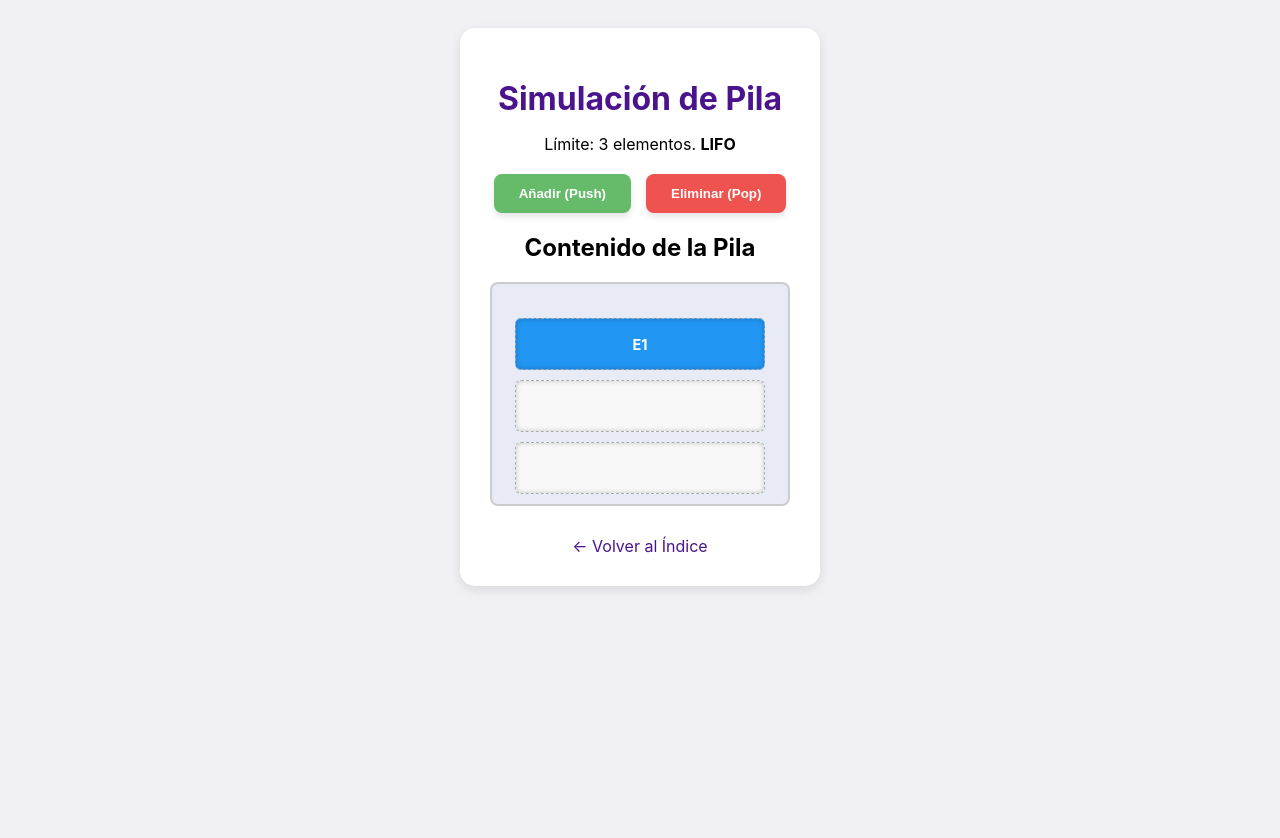
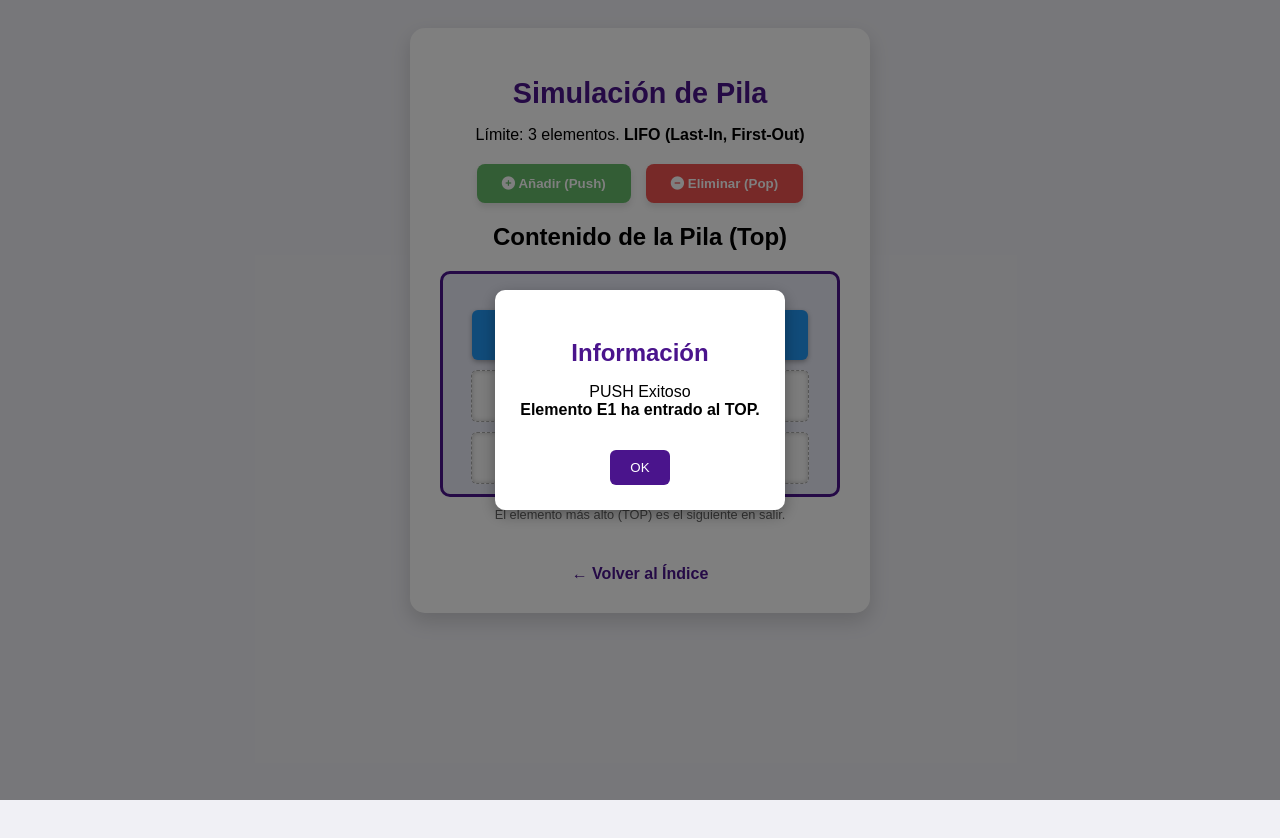
Before and after one commit to FranAgOchoa/estructuras-de-datos, a plain HTML site: page pilas.html in a window 1280 px wide. Both pictures are taken after a click on the button "Añadir (Push)". Drawn offline with Linux system fonts and the light colour scheme.

Commit message:
Update pilas.html

```diff
--- a/pilas.html
+++ b/pilas.html
@@ -3,13 +3,19 @@
 <head>
     <meta charset="UTF-8">
     <meta name="viewport" content="width=device-width, initial-scale=1.0">
-    <title>Simulación Estricta de Pilas</title>
+    <title>Simulación Estándar de Pilas</title>
 
-    <!-- ESTILOS (CSS) -->
     <style>
+        :root {
+            --primary-color: #4a148c;
+            --accent-color: #2196f3;
+            --bg-light: #e8eaf6;
+            --bg-page: #f0f0f5;
+        }
+
         body {
-            font-family: 'Inter', sans-serif;
-            background-color: #f0f0f5;
+            font-family: Arial, sans-serif;
+            background-color: var(--bg-page);
             display: flex;
             flex-direction: column;
             align-items: center;
@@ -21,15 +27,17 @@
             background-color: white;
             padding: 30px;
             border-radius: 15px;
-            box-shadow: 0 4px 12px rgba(0, 0, 0, 0.1);
+            box-shadow: 0 8px 20px rgba(0, 0, 0, 0.15);
             width: 90%;
-            max-width: 300px;
+            max-width: 400px;
             text-align: center;
+            margin-bottom: 20px;
         }
 
         h1 {
-            color: #4a148c;
+            color: var(--primary-color);
             margin-bottom: 5px;
+            font-size: 1.8em;
         }
 
         .controls {
@@ -49,6 +57,11 @@
             box-shadow: 0 4px 6px rgba(0, 0, 0, 0.1);
         }
 
+        .btn:hover {
+            transform: translateY(-2px);
+            box-shadow: 0 6px 10px rgba(0, 0, 0, 0.2);
+        }
+
         .btn-add {
             background-color: #66bb6a;
             color: white;
@@ -60,8 +73,8 @@
         }
 
         .stack-slots-container {
-            border: 2px solid #ccc;
-            border-radius: 8px;
+            border: 3px solid var(--primary-color);
+            border-radius: 10px;
             padding: 10px;
             margin-top: 20px;
             min-height: 200px;
@@ -69,7 +82,7 @@
             flex-direction: column-reverse;
             align-items: center;
             gap: 10px;
-            background-color: #e8eaf6;
+            background-color: var(--bg-light);
         }
 
         .stack-slot {
@@ -81,7 +94,7 @@
             border-radius: 6px;
             box-shadow: inset 0 0 5px rgba(0, 0, 0, 0.2);
             font-weight: bold;
-            font-size: 0.9em;
+            font-size: 1em;
             color: #333;
             background-color: #f8f8f8;
             border: 1px dashed #aaa;
@@ -89,8 +102,67 @@
         }
 
         .stack-slot.active {
-            background-color: #2196f3;
+            background-color: var(--accent-color);
             color: white;
+            border: none;
+            box-shadow: 0 2px 5px rgba(0, 0, 0, 0.3);
+        }
+
+        .back-link {
+            margin-top: 30px;
+            display: inline-block;
+            color: var(--primary-color);
+            text-decoration: none;
+            font-weight: 600;
+            transition: color 0.2s;
+        }
+        .back-link:hover {
+            color: var(--accent-color);
+        }
+
+        .modal {
+            position: fixed;
+            top: 0;
+            left: 0;
+            width: 100%;
+            height: 100%;
+            background-color: rgba(0, 0, 0, 0.5);
+            display: none;
+            justify-content: center;
+            align-items: center;
+            z-index: 1000;
+        }
+        .modal-content {
+            background-color: white;
+            padding: 25px;
+            border-radius: 10px;
+            box-shadow: 0 5px 15px rgba(0, 0, 0, 0.3);
+            max-width: 300px;
+            text-align: center;
+            animation: fadeIn 0.3s;
+        }
+        .modal-title {
+            font-size: 1.5em;
+            margin-bottom: 10px;
+            font-weight: bold;
+        }
+        .modal-ok-btn {
+            background-color: var(--primary-color);
+            color: white;
+            padding: 10px 20px;
+            border: none;
+            border-radius: 6px;
+            cursor: pointer;
+            margin-top: 15px;
+            transition: background-color 0.2s;
+        }
+        .modal-ok-btn:hover {
+            background-color: #5b21b6;
+        }
+
+        @keyframes fadeIn {
+            from { opacity: 0; transform: scale(0.9); }
+            to { opacity: 1; transform: scale(1); }
         }
     </style>
     <link rel="stylesheet" href="https://cdnjs.cloudflare.com/ajax/libs/font-awesome/6.0.0-beta3/css/all.min.css">
@@ -98,38 +170,46 @@
 <body>
     <div class="container">
         <h1>Simulación de Pila</h1>
-        <p>Límite: 3 elementos. <strong>LIFO</strong></p>
+        <p>Límite: 3 elementos. <strong>LIFO (Last-In, First-Out)</strong></p>
 
-        <!-- Controles -->
         <div class="controls">
             <button class="btn btn-add" onclick="pushElement()">
-                <i></i> Añadir (Push)
+                <i class="fas fa-plus-circle"></i> Añadir (Push)
             </button>
             <button class="btn btn-remove" onclick="popElement()">
-                <i></i> Eliminar (Pop)
+                <i class="fas fa-minus-circle"></i> Eliminar (Pop)
             </button>
         </div>
 
-        <h2>Contenido de la Pila</h2>
+        <h2>Contenido de la Pila (Top)</h2>
 
         <div id="stackSlotsContainer" class="stack-slots-container">
             <div id="slot2" class="stack-slot"></div>
             <div id="slot1" class="stack-slot"></div>
             <div id="slot0" class="stack-slot"></div>
         </div>
+        <p style="font-size: 0.8em; color: #666; margin-top: 10px;">El elemento más alto (TOP) es el siguiente en salir.</p>
 
-        <a href="index.html" style="margin-top: 30px; display: inline-block; color: #4a148c; text-decoration: none;">
+        <a href="index.html" class="back-link">
             ← Volver al Índice
         </a>
     </div>
 
+    <div id="messageModal" class="modal">
+        <div class="modal-content">
+            <h3 id="modalTitle" class="modal-title"></h3>
+            <p id="modalBody"></p>
+            <button class="modal-ok-btn" onclick="closeModal()">OK</button>
+        </div>
+    </div>
     <script>
         let stack = [];
         const LIMITE = 3;
         let elementCounter = 1;
 
-
-        let hasOverflowed = false;
+        const modal = document.getElementById('messageModal');
+        const modalTitle = document.getElementById('modalTitle');
+        const modalBody = document.getElementById('modalBody');
 
         const slots = [
             document.getElementById('slot0'),
@@ -137,19 +217,22 @@
             document.getElementById('slot2')
         ];
 
-        function showMessage(title, isError = false) {
-            const prefix = isError ? "ERROR: " : "INFO: ";
-            alert(prefix + title);
+        function showMessage(title, body, isError = false) {
+            modalTitle.textContent = isError ? "¡ERROR!" : "Información";
+            modalTitle.style.color = isError ? '#ef5350' : '#4a148c';
+            modalBody.innerHTML = title + (body ? "<br><strong>" + body + "</strong>" : "");
+            modal.style.display = 'flex';
         }
 
+        function closeModal() {
+            modal.style.display = 'none';
+        }
 
         function updateDisplay() {
-
             slots.forEach(slot => {
                 slot.textContent = "";
                 slot.className = 'stack-slot';
             });
-
 
             stack.forEach((element, i) => {
                 const currentSlot = slots[i];
@@ -157,38 +240,44 @@
                 if (currentSlot) {
                     currentSlot.textContent = element;
                     currentSlot.classList.add('active');
+                    if (i === stack.length - 1) {
+                         currentSlot.textContent += " (TOP)";
+                    }
                 }
             });
         }
 
         function pushElement() {
-            if (hasOverflowed) {
-                showMessage("OVERFLOW ESTRICTO: Pila agotada. No se permite insertar (Push).", true);
+            if (stack.length === LIMITE) {
+                showMessage(
+                    "OVERFLOW: Pila Llena",
+                    `El límite es ${LIMITE} elementos. No se puede realizar el Push.`,
+                    true
+                );
                 return;
             }
-
-            if (stack.length === LIMITE) {
-                hasOverflowed = true;
-                showMessage("OVERFLOW: Pila llena. Ya no se permitirá añadir más elementos NUNCA (Pila Agotada).", true);
-                return;
-            }
-
 
             const nuevoElemento = "E" + elementCounter++;
             stack.push(nuevoElemento);
             updateDisplay();
+            showMessage("PUSH Exitoso", `Elemento ${nuevoElemento} ha entrado al TOP.`);
         }
 
         function popElement() {
             if (stack.length === 0) {
-                showMessage("UNDERFLOW: Pila vacía. No hay elementos para eliminar.", true);
+                showMessage(
+                    "UNDERFLOW: Pila Vacía",
+                    "No hay elementos para eliminar (Pop).",
+                    true
+                );
                 return;
             }
 
             const elementoBorrado = stack.pop();
 
             updateDisplay();
-            showMessage("INFO: Elemento " + elementoBorrado + " eliminado. LIFO.", false);
+
+            showMessage("POP Exitoso", `Elemento ${elementoBorrado} ha sido eliminado (LIFO).`);
         }
 
         document.addEventListener('DOMContentLoaded', updateDisplay);
```
